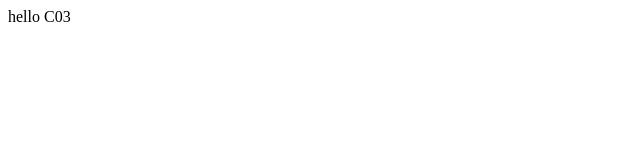
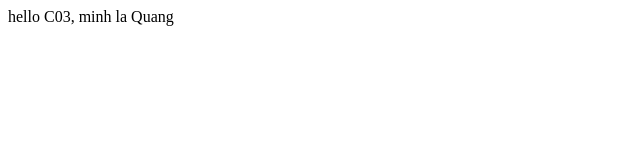
Before and after one commit to quangc3kt/DemoGit, a plain HTML site: page index.html in a window 1280 px wide. Shown: the whole page, without its empty margins (0-640 px from the left). Drawn offline with Linux system fonts and the light colour scheme.

Commit message:
Quang thay doi lan 3

```diff
--- a/index.html
+++ b/index.html
@@ -5,6 +5,6 @@
     <title>Title</title>
 </head>
 <body>
-hello C03
+hello C03, minh la Quang
 </body>
 </html>
```
Also changed, not shown: 1 other file.
